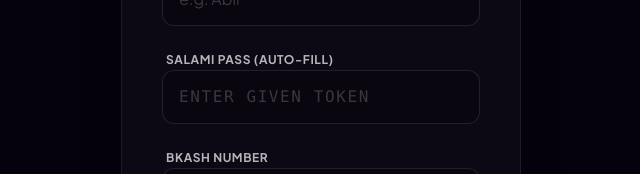
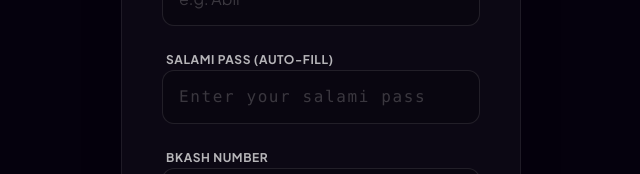
Before and after one commit to akiibjabed/salamiweb, a React (Vite) app: page / in a window 1280 px wide. Both pictures are taken after a click on the button "Claim Salami". Shown: the part 349-523 px from the top of the page, without its empty margins (319-959 px from the left). Built offline with nearby package versions, Linux system fonts and the light colour scheme; no server answers; the database is empty.

Commit message:
Update ClaimForm.tsx

```diff
--- a/src/components/ClaimForm.tsx
+++ b/src/components/ClaimForm.tsx
@@ -125,7 +125,7 @@
                   value={token}
                   onChange={(e) => setToken(e.target.value.toUpperCase())}
                   className="w-full bg-black/20 border border-white/10 rounded-xl px-4 py-3.5 text-white placeholder-white/20 focus:outline-none focus:ring-2 focus:ring-amber-500/50 focus:border-transparent transition-all font-mono tracking-widest"
-                  placeholder="ENTER GIVEN TOKEN"
+                  placeholder="Enter your salami pass"
                   required
                   disabled={loading}
                 />
```
